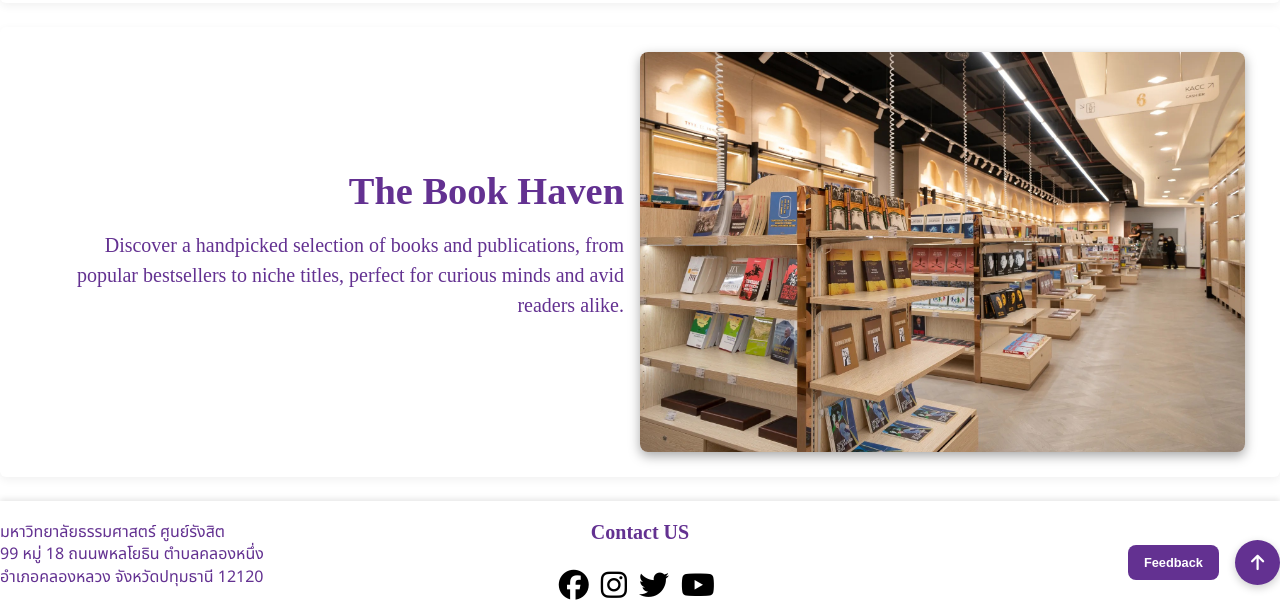
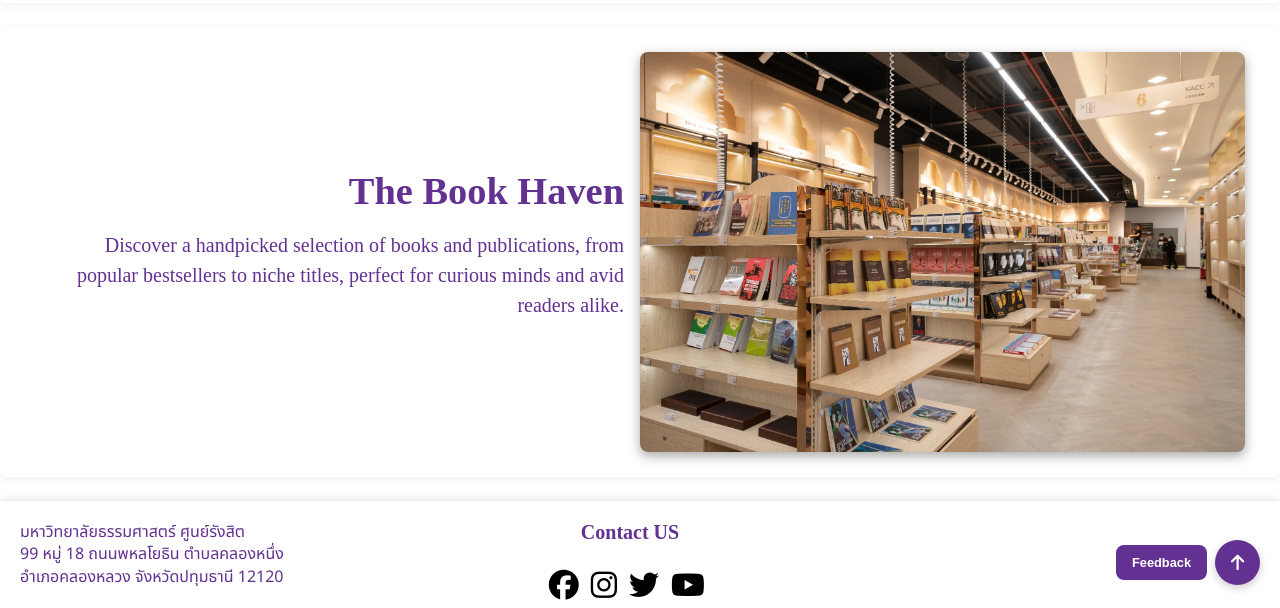
Before and after one commit to GearJP2/G11_OurFestival, a plain HTML site: page index.html in a window 1280 px wide. Shown: the part 2295-2903 px from the top of the page. Drawn offline with nearby package versions, Linux system fonts and the light colour scheme; a web font is replaced by a local one.

```diff
--- a/Style.css
+++ b/Style.css
@@ -268,7 +268,6 @@ button:hover {
   padding-top: 1rem;
   gap: 5rem;
   justify-content: space-between;
-
   box-shadow: 0 -2px 6px rgba(0, 0, 0, 0.1);
 }
 .footerContainer > div {
@@ -281,6 +280,7 @@ button:hover {
 }
 
 .Address p{
+  padding-left: 20px;
   line-height: 1.4;
   font-size: 1rem;
   font-family: "Noto Sans Thai", sans-serif;
@@ -323,7 +323,8 @@ button:hover {
   display: flex;
   justify-content: flex-end;
   align-items: center;
-  gap: 1rem;
+  gap: 0.5rem;
+  padding-right: 20px;
 }
 .feedbut a:hover {
   color: #000000;
```
